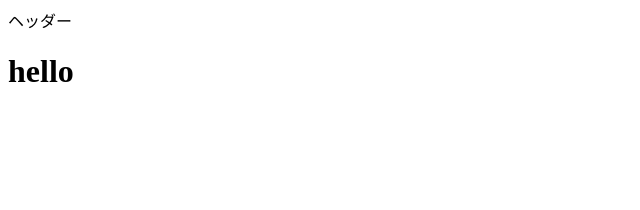
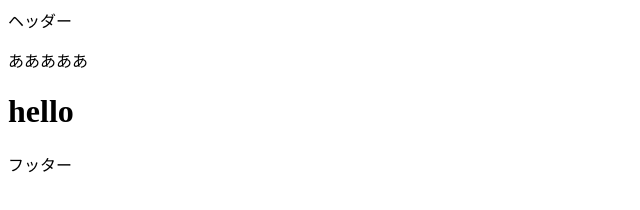
Before and after one commit to toriken8525/git-practice3, a plain HTML site: page index.html in a window 1280 px wide. Shown: the whole page, without its empty margins (0-640 px from the left). Drawn offline with Linux system fonts and the light colour scheme.

Commit message:
フッターを追加

```diff
--- a/index.html
+++ b/index.html
@@ -7,6 +7,8 @@
 </head>
 <body>
     <header>ヘッダー</header>
+    <p>あああああ</p>
     <h1>hello</h1>
+    <footer>フッター</footer>
 </body>
 </html>
```
